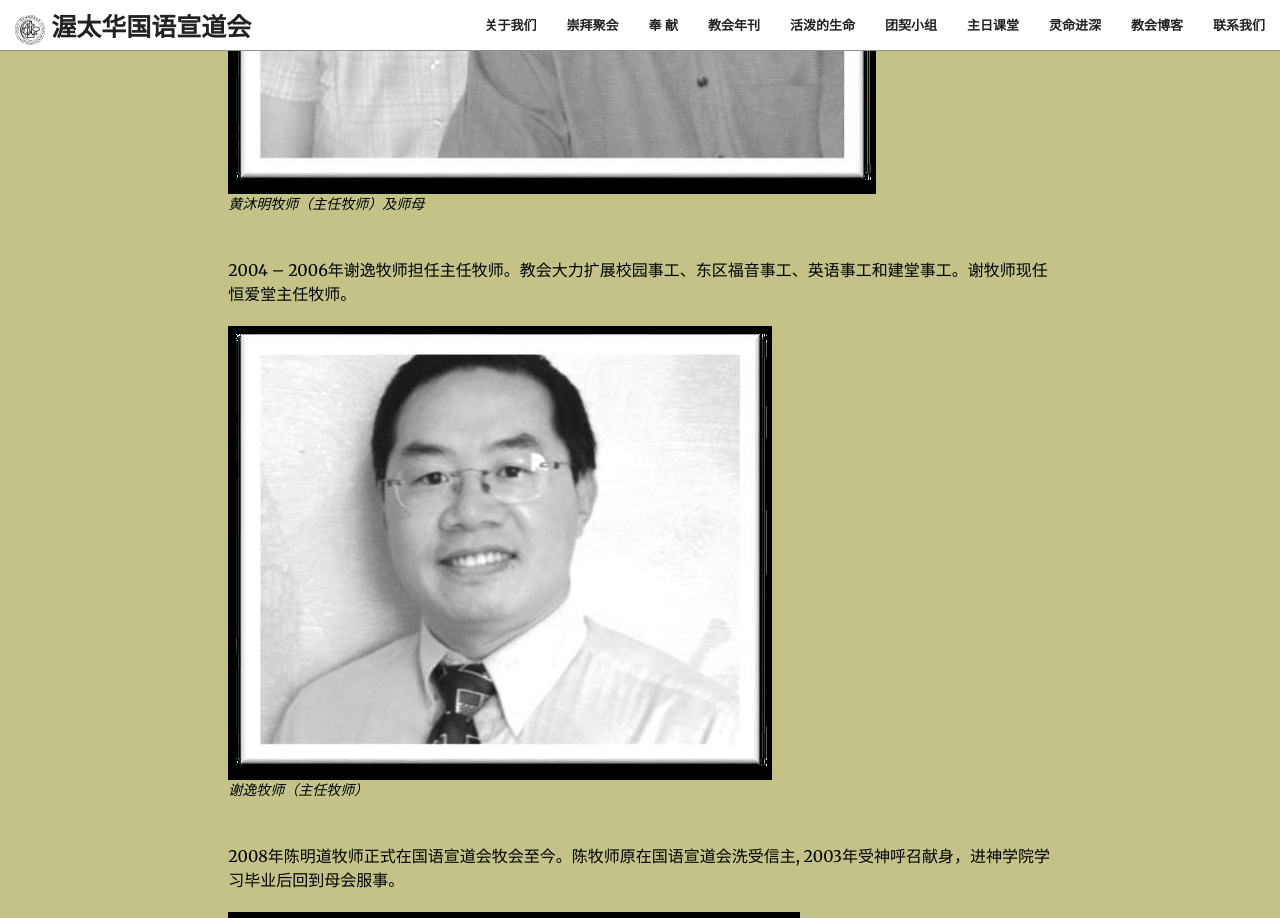
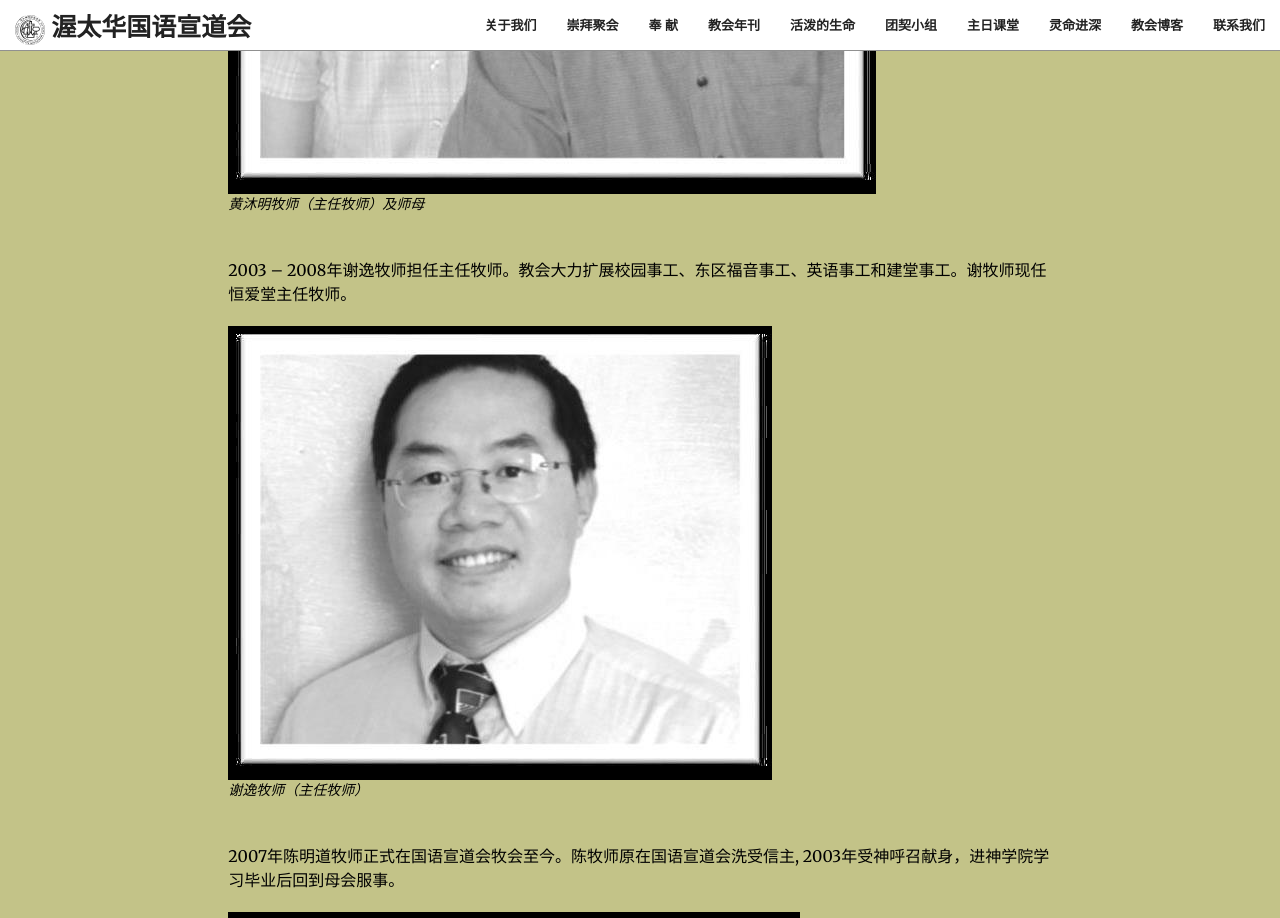
Before and after one commit to JonasYow/ottawaomac, a Jekyll site: the page built from history.md, in a window 1280 px wide and 1400 px high, scrolled down 1990 px. Shown: the top 918 px of the window. Built offline with Jekyll 4.4.1, drawn with Linux system fonts in a browser that asks for light colours; some web fonts are replaced.

Commit message:
Update history.md
revised info for pastor Xie and pastor Paull

```diff
--- a/history.md
+++ b/history.md
@@ -27,14 +27,14 @@ layout: subpage
 &nbsp;
 &nbsp;
 
-2004 – 2006年谢逸牧师担任主任牧师。教会大力扩展校园事工、东区福音事工、英语事工和建堂事工。谢牧师现任恒爱堂主任牧师。
+2003 – 2008年谢逸牧师担任主任牧师。教会大力扩展校园事工、东区福音事工、英语事工和建堂事工。谢牧师现任恒爱堂主任牧师。
 &nbsp;
 &nbsp;
 {% include image_history.html url='/img/history/h4.jpg' description='谢逸牧师（主任牧师）' %}
 &nbsp;
 &nbsp;
 
-2008年陈明道牧师正式在国语宣道会牧会至今。陈牧师原在国语宣道会洗受信主, 2003年受神呼召献身，进神学院学习毕业后回到母会服事。
+2007年陈明道牧师正式在国语宣道会牧会至今。陈牧师原在国语宣道会洗受信主, 2003年受神呼召献身，进神学院学习毕业后回到母会服事。
 &nbsp;
 &nbsp;
 {% include image_history.html url='/img/history/h5.jpg' description='陈明道牧师（主任牧师）师母' %}
```
